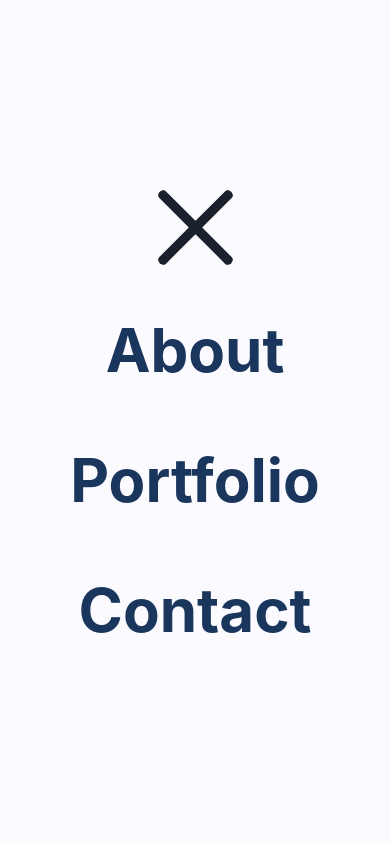
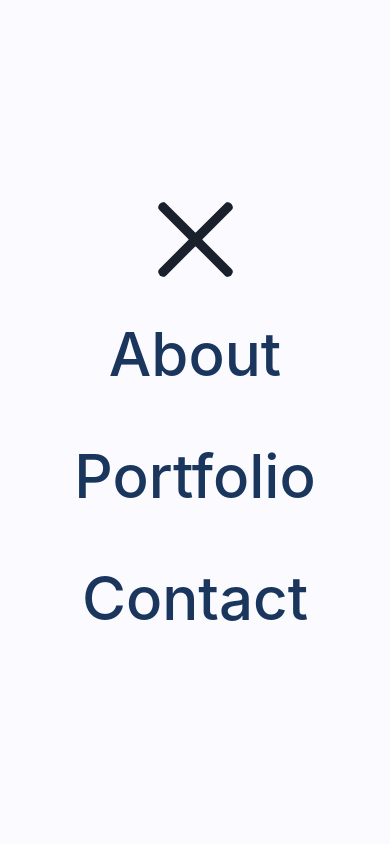
Before and after one commit to austinwoon/awqy_portfolio, a Next.js app in the folder austin-portfolio/: page / in a window 390 px wide. Both pictures are taken after a click on the icon 354 px from the left and 22 px from the top of the page. Shown: the top 844 px of the page. Built offline with nearby package versions, Linux system fonts and the light colour scheme.

Commit message:
Adding slide right animations to hamburger

```diff
--- a/austin-portfolio/components/Navbar/NavBar.jsx
+++ b/austin-portfolio/components/Navbar/NavBar.jsx
@@ -8,6 +8,7 @@ import { HamburgerIcon, CloseIcon } from '@chakra-ui/icons';
 import { FaGithub, FaLinkedinIn } from 'react-icons/fa';
 import { MediaQueryContext } from '../Contexts/MediaQueryContext';
 import { animateScroll as scroll } from 'react-scroll';
+import { AnimatePresence } from 'framer-motion';
 
 const fontStyles = {
     color: 'blue.900',
@@ -16,7 +17,7 @@ const fontStyles = {
 };
 const mobileMenuFontStyles = {
     color: 'blue.900',
-    fontWeight: 'bold',
+    fontWeight: 'medium',
     fontSize: '6xl',
 };
 const boxStyles = {
@@ -136,6 +137,14 @@ const HamburgerMenu = ({ refs, isMenuOpen, toggleMenuOpen }) => {
         });
     };
 
+    const colSpacing = [4, 4, 7, 7];
+
+    const variants = {
+        active: {
+            left: 0,
+        },
+    };
+
     return (
         <Box>
             <IconButton
@@ -148,18 +157,29 @@ const HamburgerMenu = ({ refs, isMenuOpen, toggleMenuOpen }) => {
                 mr={5}
                 onClick={toggleMenuOpen}
             />
+            <AnimatePresence>
                 {isMenuOpen && (
-                <Stack
+                    <MotionBox
                         bgColor={'brand.bgWhite'}
-                    align={'center'}
-                    justify={'center'}
+                        alignItems={'center'}
+                        justifyContent={'center'}
+                        display={'flex'}
+                        flexDirection={'column'}
                         h={'100vh'}
                         w="100vw"
-                    top={0}
-                    left={0}
+                        animate={isMenuOpen && 'active'}
+                        initial={{
+                            top: 0,
+                        }}
+                        exit={{
+                            x: 1000,
+                        }}
+                        transition={{
+                            duration: 0.5,
+                        }}
+                        variants={variants}
                         position={'fixed'}
                         zIndex={300}
-                    spacing={['10', '10', '20']}
                     >
                         <IconButton
                             as={CloseIcon}
@@ -169,29 +189,37 @@ const HamburgerMenu = ({ refs, isMenuOpen, toggleMenuOpen }) => {
                             _hover={{
                                 bgColor: 'transparent',
                             }}
+                            m={colSpacing}
                         />
 
+                        <Box m={colSpacing}>
                             <HoverLink
                                 onClick={toggleMenuOpen}
                                 fontStyles={mobileMenuFontStyles}
                                 content={'About'}
                                 onClick={scrollToAbout}
                             />
+                        </Box>
 
+                        <Box m={colSpacing}>
                             <HoverLink
                                 fontStyles={mobileMenuFontStyles}
                                 content={'Portfolio'}
                                 onClick={scrollToPortfolio}
                                 scrollOffset={-70}
                             />
+                        </Box>
 
+                        <Box m={colSpacing}>
                             <HoverLink
                                 fontStyles={mobileMenuFontStyles}
                                 content={'Contact'}
                                 href={'mailto:austinwoonquanyi@gmail.com'}
                             />
-                </Stack>
+                        </Box>
+                    </MotionBox>
                 )}
+            </AnimatePresence>
         </Box>
     );
 };
```
Lines whose indentation alone changed are shown as unchanged.
